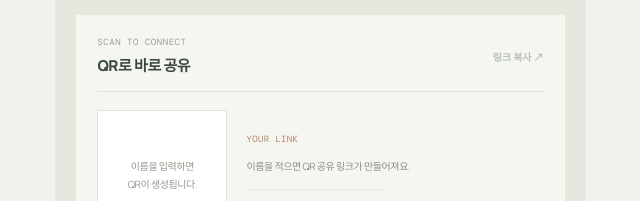
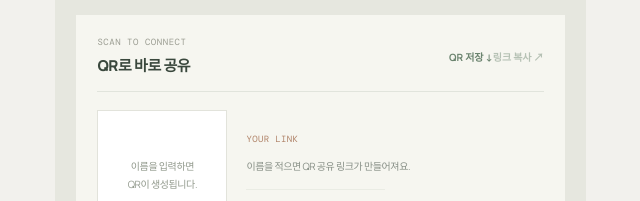
Before and after one commit to ddogy1212/maea, a plain HTML site: page kin/index.html in a window 1280 px wide. Shown: the part 1088-1289 px from the top of the page, 633-1273 px from the left. Drawn offline with nearby package versions, Linux system fonts and the light colour scheme.

Commit message:
ux(kin): let users save QR as an image for printed cards and stickers

```diff
--- a/kin/index.html
+++ b/kin/index.html
@@ -80,7 +80,7 @@
             <button type="button" id="downloadVcf" class="action-secondary"><svg viewBox="0 0 24 24"><path d="M6 3h9l4 4v14H6zM14 3v5h5M9 13h7M9 17h5"/></svg><span>연락처 파일 저장</span><span class="action-arrow">↓</span></button>
           </div>
           <div class="qr-section">
-            <div class="qr-top"><div><span>SCAN TO CONNECT</span><strong>QR로 바로 공유</strong></div><button id="copyLink" type="button">링크 복사 ↗</button></div>
+            <div class="qr-top"><div><span>SCAN TO CONNECT</span><strong>QR로 바로 공유</strong></div><div class="qr-actions"><button id="saveQr" type="button">QR 저장 ↓</button><button id="copyLink" type="button">링크 복사 ↗</button></div></div>
             <div class="qr-content"><div id="qrCode" class="qr-code" aria-label="명함 공유 QR 코드"><span>이름을 입력하면<br>QR이 생성됩니다.</span></div>
               <div class="qr-explain"><span>YOUR LINK</span><p id="linkSummary">받는 사람은 링크를 열어<br>명함을 보고 연락처를 저장할 수 있어요.</p>
               <button type="button" id="writeCardNfc" class="nfc-inline"><svg viewBox="0 0 24 24"><path d="M3 12c4-6 14-6 18 0M7 12c2.5-3.4 7.5-3.4 10 0M11 12a2 2 0 0 1 2 0M4 18h16"/></svg> 이 명함을 NFC에 기록 <span>↗</span></button></div>
```
